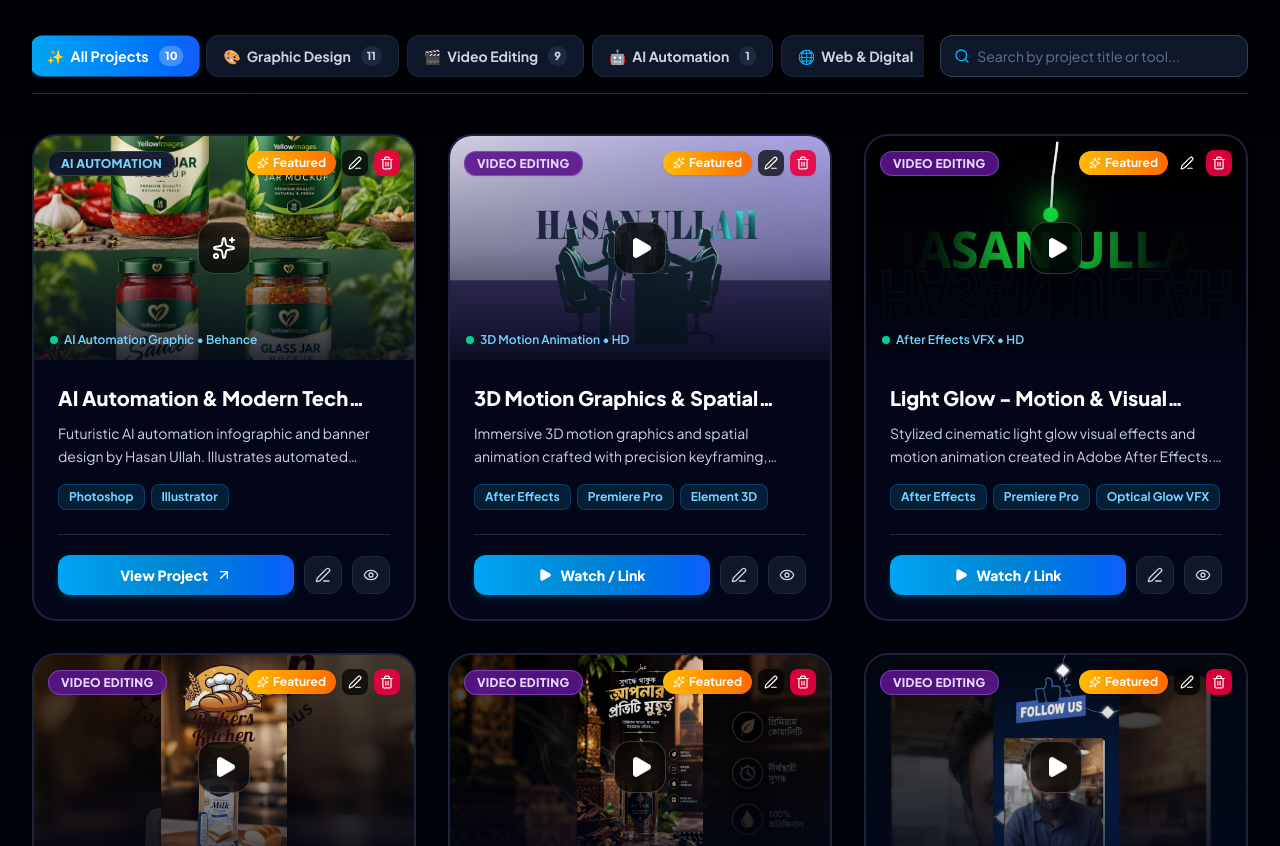
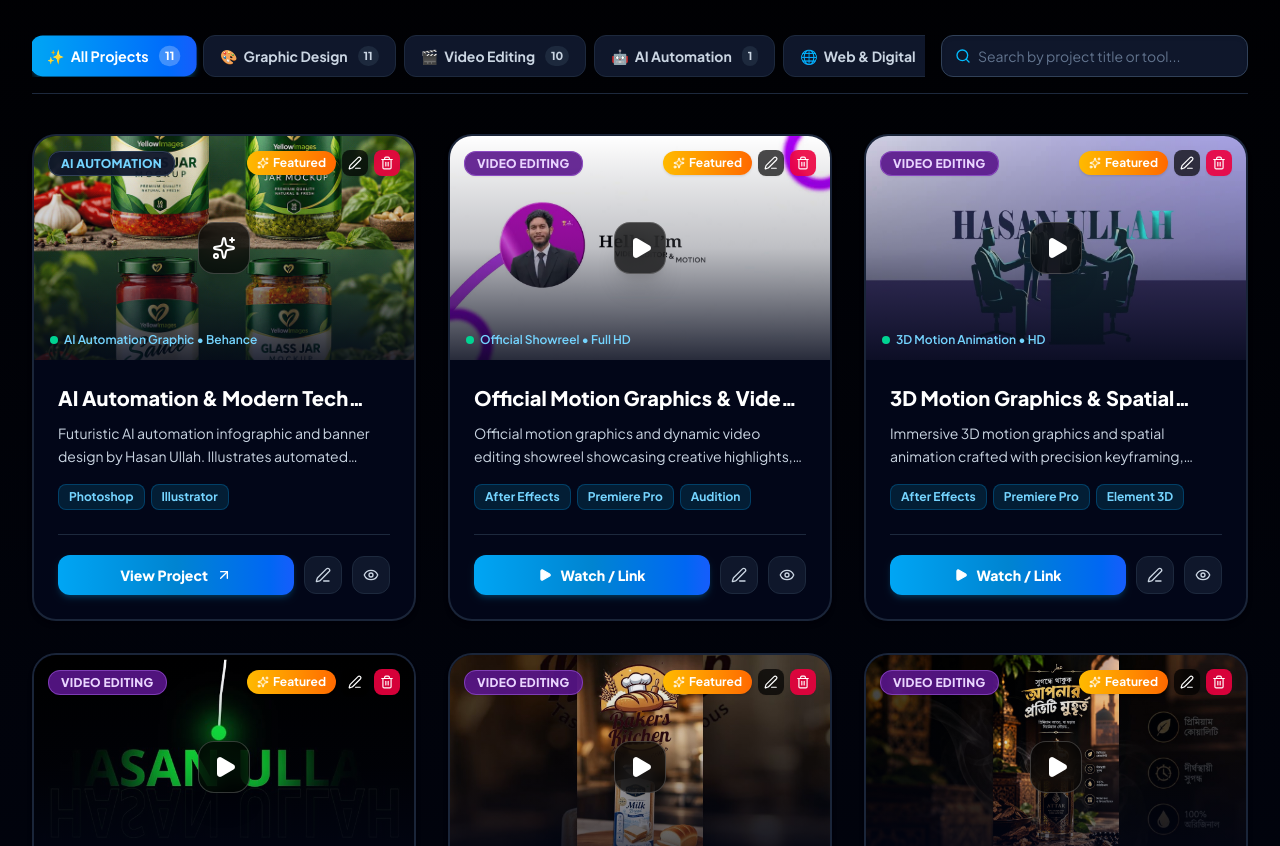
Before and after one commit to mdh663723-creator/Hasan-Ullah, a React (Vite) app: page / in a window 1280 px wide. Shown: the part 1660-2506 px from the top of the page. Built offline with nearby package versions, Linux system fonts and the light colour scheme.

Commit message:
feat: add showreel project and update storage version
Include the official motion graphics showreel in project data and increment the localStorage version to ensure data consistency.

```diff
--- a/src/App.tsx
+++ b/src/App.tsx
@@ -54,7 +54,7 @@ export default function App() {
       'proj-vid-social-retention'
     ];
     try {
-      const saved = localStorage.getItem('portfolio_user_projects_v20');
+      const saved = localStorage.getItem('portfolio_user_projects_v21');
       if (saved) {
         const parsed = JSON.parse(saved);
         if (Array.isArray(parsed) && parsed.length > 0) {
@@ -74,7 +74,7 @@ export default function App() {
   // Sync projects to localStorage
   useEffect(() => {
     try {
-      localStorage.setItem('portfolio_user_projects_v20', JSON.stringify(projects));
+      localStorage.setItem('portfolio_user_projects_v21', JSON.stringify(projects));
     } catch {
       // ignore
     }
--- a/src/data/initialData.ts
+++ b/src/data/initialData.ts
@@ -206,6 +206,21 @@ export const INITIAL_PROJECTS: Project[] = [
 
   // --- Video Editing & Reels ---
   {
+    id: 'proj-yt-vp4gklgxoau',
+    title: 'Official Motion Graphics & Video Editing Showreel',
+    category: 'video',
+    categoryLabel: 'Video Editing',
+    description: 'Official motion graphics and dynamic video editing showreel showcasing creative highlights, 2D/3D kinetic animation, seamless scene transitions, cinematic color grading, sound design, and commercial visual effects edited by Md Hasan.',
+    image: '/projects/motion-graphics-showreel.jpg',
+    videoUrl: 'https://youtu.be/VP4GKLGXoaU',
+    tags: ['Showreel', 'Motion Graphics', 'Video Editing', 'After Effects', 'Premiere Pro', 'Visual Effects'],
+    toolsUsed: ['After Effects', 'Premiere Pro', 'Audition'],
+    liveUrl: 'https://youtu.be/VP4GKLGXoaU',
+    featured: true,
+    aspectRatio: 'landscape',
+    metrics: 'Official Showreel • Full HD'
+  },
+  {
     id: 'proj-yt-fxlexkmsxlg',
     title: '3D Motion Graphics & Spatial Visual Effects',
     category: 'video',
```
Also changed, not shown: public/projects/motion-graphics-showreel.jpg (added).
